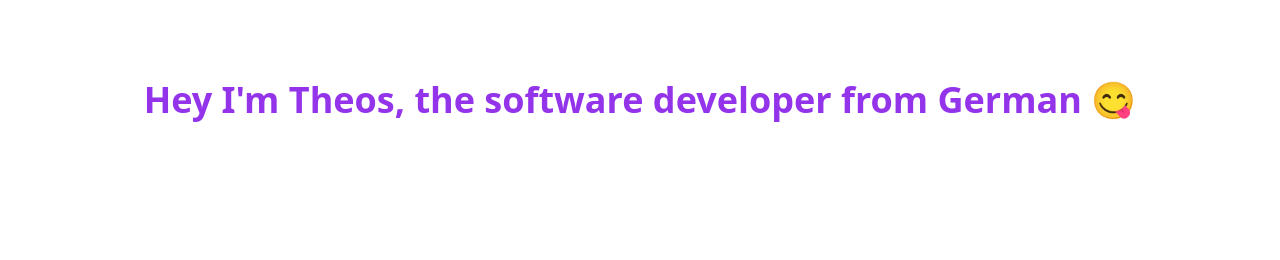
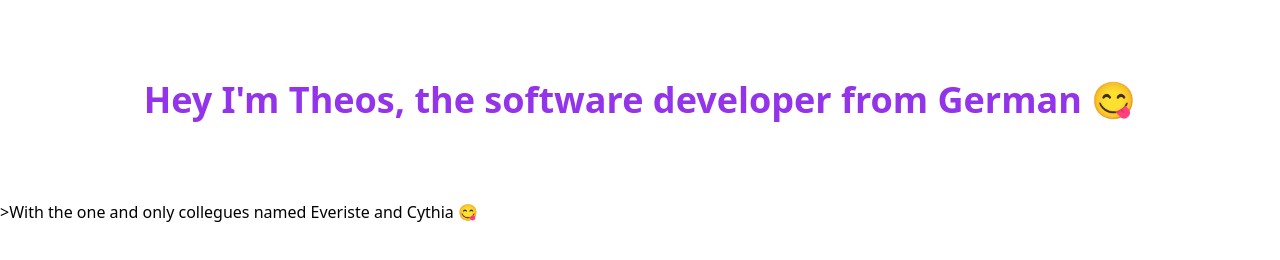
Before and after one commit to Theogene120/Cloning-Gate, a website built with Vite: page index.html in a window 1280 px wide. Built offline with nearby package versions, Linux system fonts and the light colour scheme.

Commit message:
New paragraph added

```diff
--- a/index.html
+++ b/index.html
@@ -8,6 +8,7 @@
   </head>
   <body>
     <h1 class="text-4xl text-center font-extrabold text-purple-600 my-20">Hey I'm Theos, the software developer from German 😋</h1>
+    <p class="text-2xl text-center font-extrabold text-purple-600 my-20"></p>>With the one and only collegues named Everiste and Cythia 😋</p>
     <script type="module" src="/src/main.js"></script>
   </body>
 </html>
```
